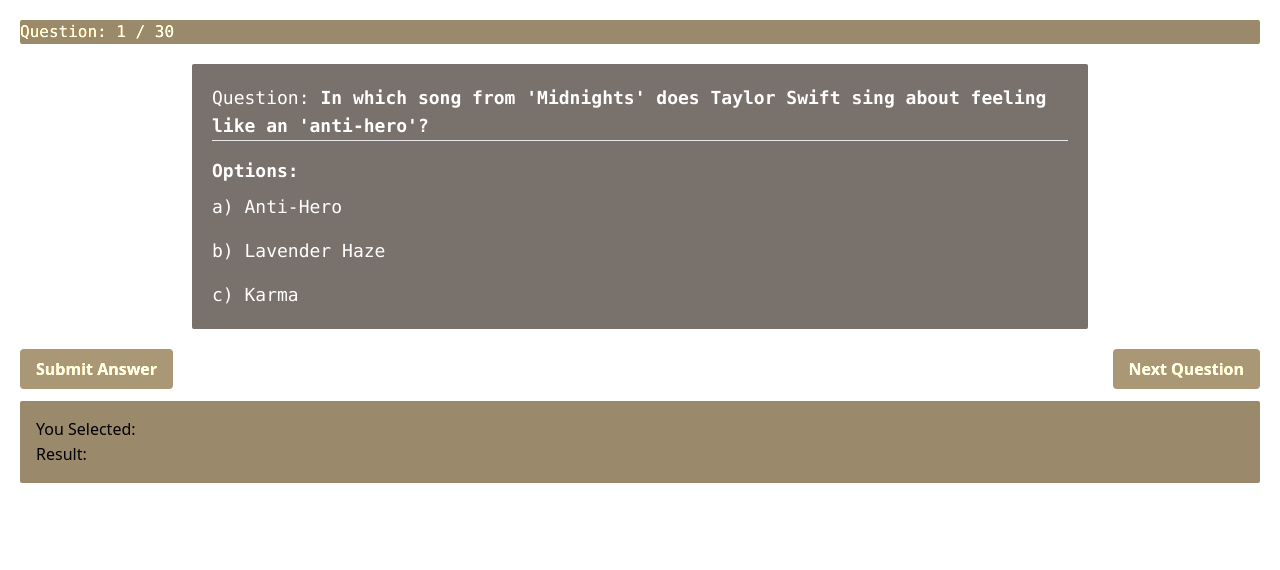
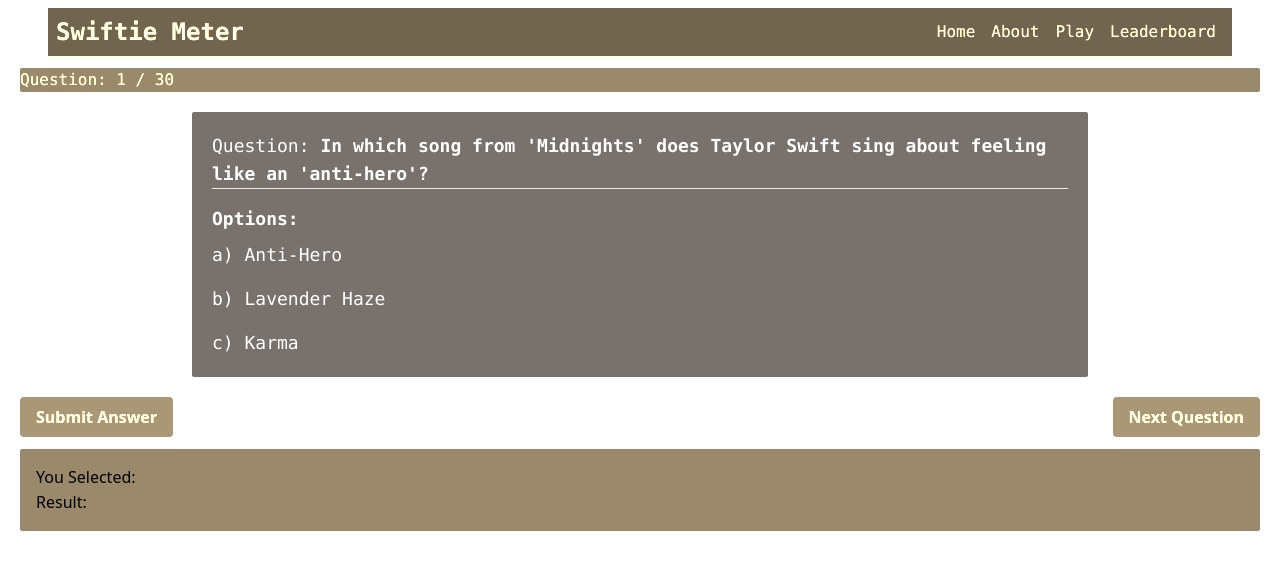
Before and after one commit to purohitamann/Swiftie-Meter, a React (Vite) app in the folder swiftie-meter/: page / in a window 1280 px wide. Shown: the top 570 px of the page. Built offline with nearby package versions, Linux system fonts and the light colour scheme.

Commit message:
Added Navbar

```diff
--- a/swiftie-meter/src/App.tsx
+++ b/swiftie-meter/src/App.tsx
@@ -1,18 +1,17 @@
-
-import './App.css'
-import Trivia from './components/Trivia/Trivia'
+import "./App.css";
+import Trivia from "./components/Trivia/Trivia";
+import Navabar from "./components/Navbar/Navabar";
 
 function App() {
-
-
   return (
     <>
       <div>
         {/* <h1>Swiftie Meter</h1> */}
+        <Navabar />
         <Trivia />
       </div>
     </>
-  )
+  );
 }
 
-export default App
+export default App;
--- /dev/null
+++ b/swiftie-meter/src/components/Navbar/Navabar.tsx
@@ -0,0 +1,17 @@
+import React from "react";
+
+const Navabar = () => {
+  return (
+    <div className="flex justify-between items-center m-12 p-2 border-b-2 border-gray-100 bg-gray-600 sepia font-mono text-white fixed -top-10 left-0 right-0 z-10">
+      <h1 className="text-2xl font-bold">Swiftie Meter</h1>
+      <ul className="flex items-center">
+        <li className="mx-2">Home</li>
+        <li className="mx-2">About</li>
+        <li className="mx-2">Play</li>
+        <li className="mx-2">Leaderboard</li>
+      </ul>
+    </div>
+  );
+};
+
+export default Navabar;
--- a/swiftie-meter/src/components/Trivia/Trivia.tsx
+++ b/swiftie-meter/src/components/Trivia/Trivia.tsx
@@ -51,7 +51,7 @@
   return (
     <>
       {currentQuestionIndex === noOfQuestion ? (
-        <div className="m-5 p-5 flex justify-center items-center flex-col rounded-sm text-white bg-stone-600 sepia">
+        <div className="m-5 p-5 flex justify-center items-center flex-col rounded-sm text-white bg-stone-600 sepia ">
           <h2>Quiz Completed!</h2>
           <h2>
             Your Swiftie Score:{" "}
@@ -60,7 +60,7 @@
         </div>
       ) : (
         <div className="p-3 sm:p-5">
-          <div className="flex flex-col sm:flex-row justify-between bg-stone-500 text-white font-mono sepia rounded-sm mb-3">
+          <div className="flex flex-col sm:flex-row justify-between bg-stone-500 text-white font-mono sepia rounded-sm mb-3 mt-12">
             <h2 className="text-sm sm:text-base">
               Question: {`${currentQuestionIndex + 1} / ${noOfQuestion}`}
             </h2>
```
